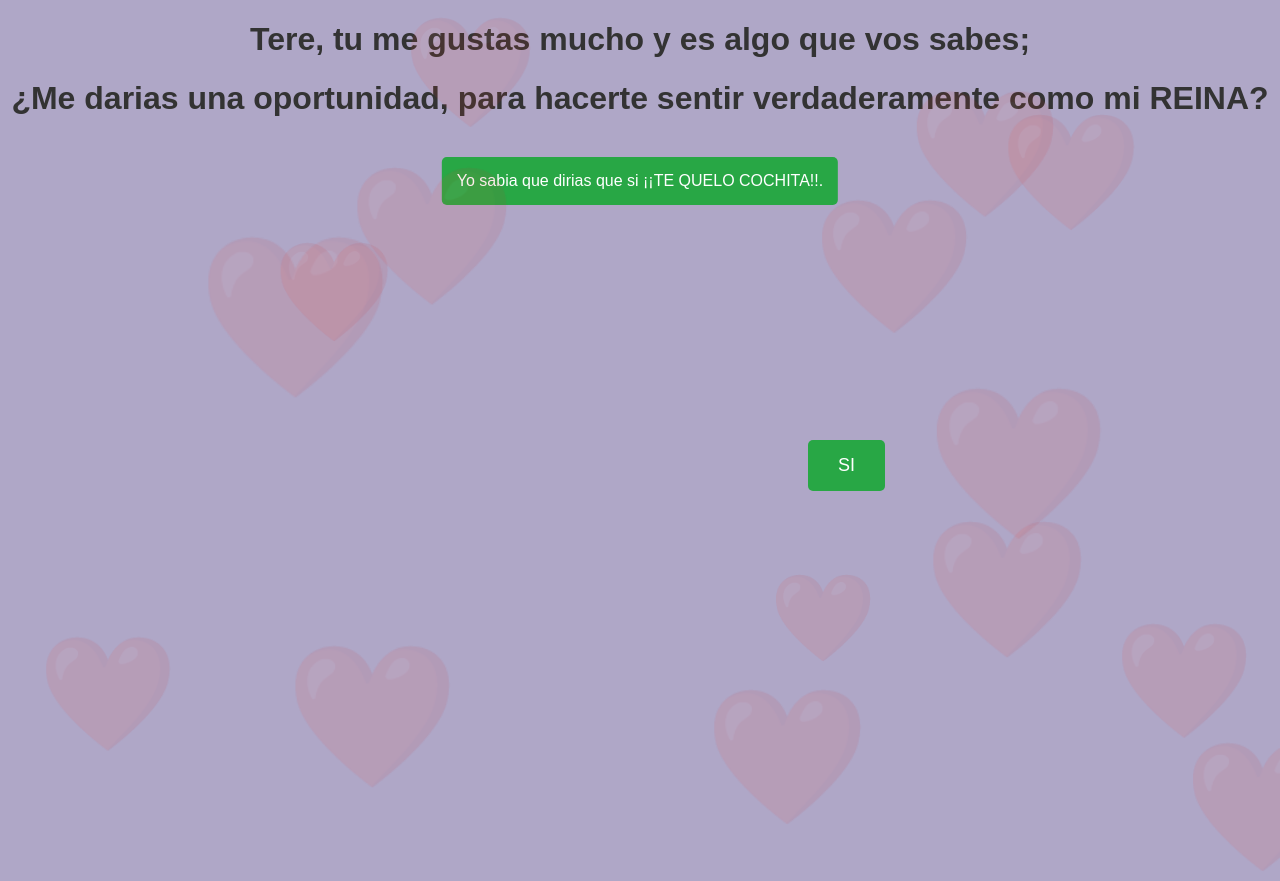
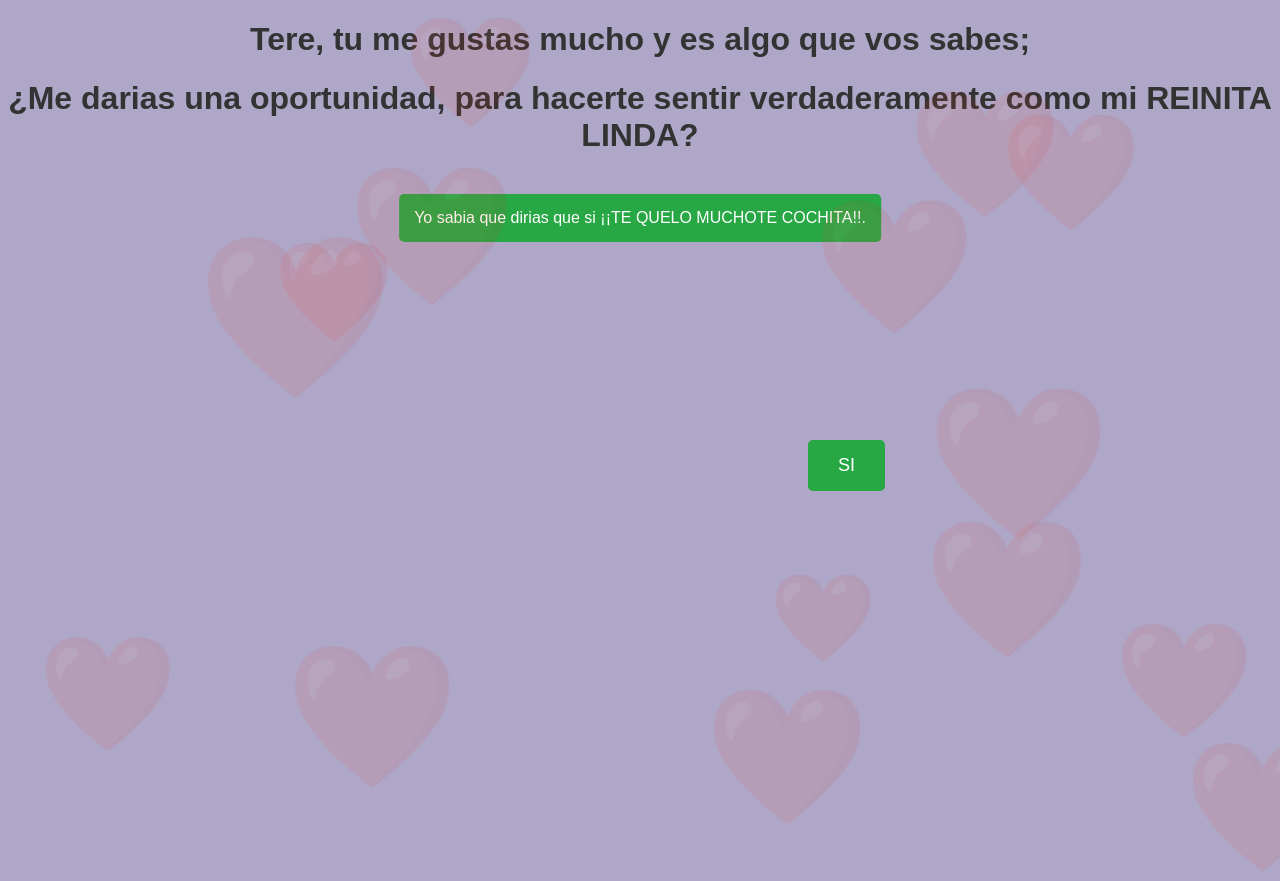
Before and after one commit to Luis115jr/Pregunta, a plain HTML site: page index.html in a window 1280 px wide. Both pictures are taken after a click on the button "SI". Shown: the top 881 px of the page. Drawn offline with Linux system fonts and the light colour scheme.

Commit message:
Update index.html

```diff
--- a/index.html
+++ b/index.html
@@ -73,7 +73,7 @@
 
 <div class="container">
     <h1>Tere, tu me gustas mucho y es algo que vos sabes;</h1>
-    <h1>¿Me darias una oportunidad, para hacerte sentir verdaderamente como mi REINA?</h1>
+    <h1>¿Me darias una oportunidad, para hacerte sentir verdaderamente como mi REINITA LINDA?</h1>
     <button class="option" id="option1" style="top: 50%; left: 30%;">NO</button>
     <button class="option" id="option2" style="top: 50%; left: 60%;">SI</button>
     <div class="message" id="message"></div>
@@ -109,7 +109,7 @@
     });
 
     option2.addEventListener('click', () => {
-        message.innerText = 'Yo sabia que dirias que si ¡¡TE QUELO COCHITA!!.';
+        message.innerText = 'Yo sabia que dirias que si ¡¡TE QUELO MUCHOTE COCHITA!!.';
         message.style.display = 'block';
         message.style.opacity = 1;
         option1.style.display = 'none';
```
